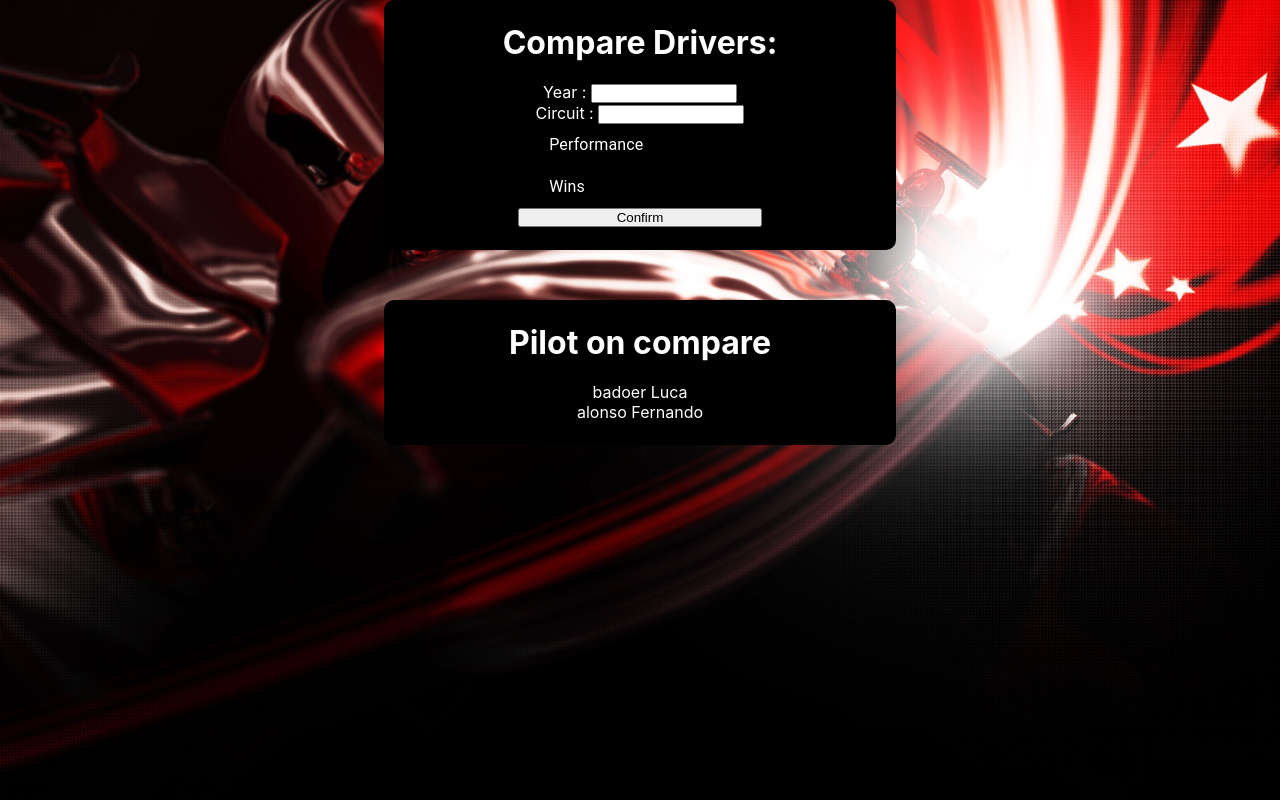
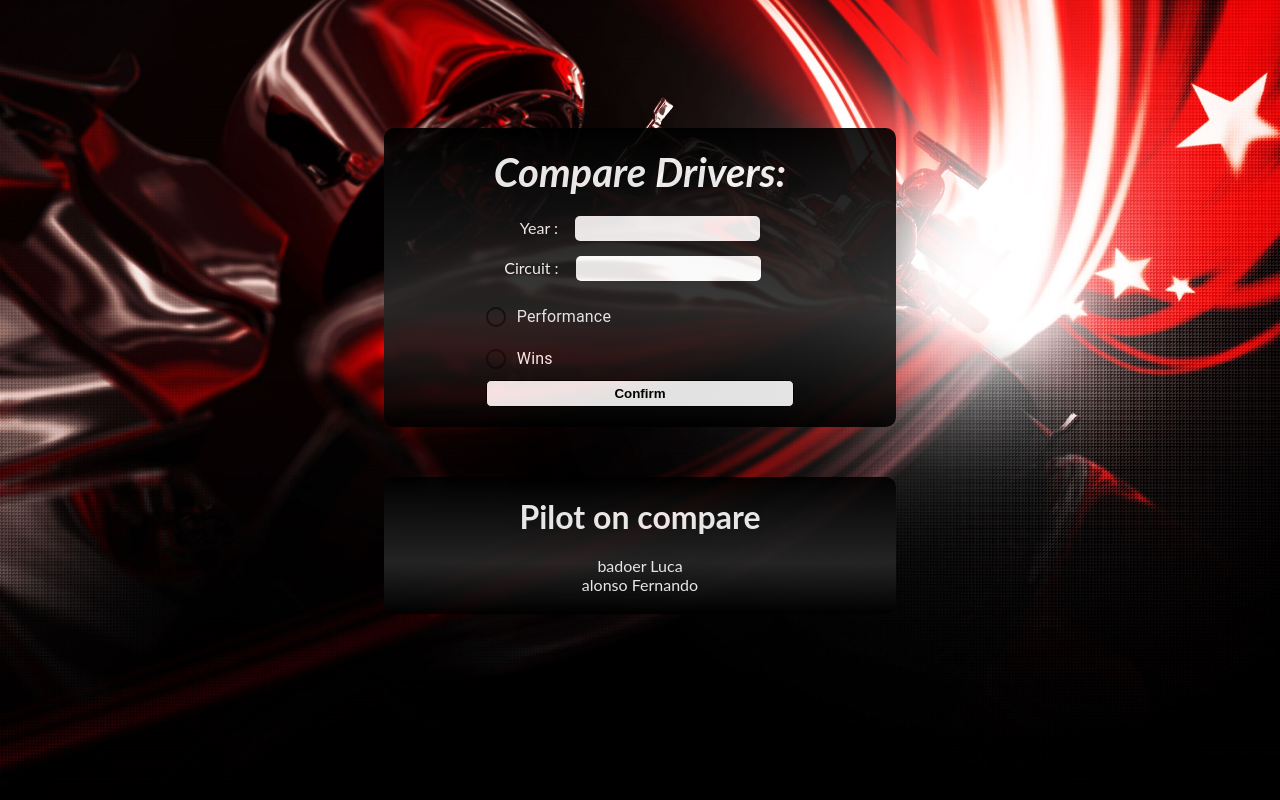
Before and after one commit to Naegon/FrontEndProject, a React (Create React App) app: page / in a window 1280 px wide. Built offline with nearby package versions, Linux system fonts and the light colour scheme.

Commit message:
design compare

```diff
--- a/src/component/Compare.js
+++ b/src/component/Compare.js
@@ -45,7 +45,7 @@ const Compare = ()=>{
 
            perf += parseInt(resultat.Results[0].position);
         }
-        perf = perf/item.length;
+        perf = parseInt(perf/item.length);
 
         for(const racer of content){
             if(racer.id === pilotName){
@@ -128,8 +128,8 @@ const Compare = ()=>{
         return <div>Erreur : {error.message}</div>;
     }  else {
         return (
-            <div className="c-container c-comparepage" id="comparepage">
-                <div id="compareDrivers">
+            <div className="c-container c-compare" id="compare">
+                <div className="c-compare__filterDriver">
                     <h1 id="compareDriversTitle">Compare Drivers:</h1>
                     <FormControl className="c-compare__form" component="fieldset">
                         <div>
@@ -137,14 +137,14 @@ const Compare = ()=>{
                             <input type="number" id="year" minLength="4" maxLength="4" value={year} onChange={handleChangeYear} />
                         </div>
                         <div>
-                            <label>Circuit : </label>
+                            <label id="circuitlabel">Circuit : </label>
                             <input type="text" id="circuit" value={circuit} onChange={handleChangeCircuit} />
                         </div>
                         <RadioGroup aria-label="gender" name="gender1" value={selectedOption} onChange={handleOptionChange}>
-                            <FormControlLabel value="performance" control={<Radio />} label="Performance" />
+                            <FormControlLabel id="radio_compare"  value="performance" control={<Radio />} label="Performance" />
                             <FormControlLabel value="Wins" control={<Radio />} label="Wins" />
                         </RadioGroup>
-                        <input type="button" value="Confirm" onClick={handleSubmit} />
+                        <input id="buttonConfirm" type="button" value="Confirm" onClick={handleSubmit} />
                     </FormControl>
                     <div className="c-compare__popup">
                         <div className={showPopup ? " Popup" : "Popup hidepopup"}>
--- a/src/css/compare.css
+++ b/src/css/compare.css
@@ -1,9 +1,29 @@
-.c-comparepage{
+.c-compare{
     position: relative;
     background-image: url("../ressources/images/BackgroundImage1.jpg");
     background-repeat: no-repeat;
     background-position: center;
     background-size: cover;
+    padding-top: 128px;
+    font-family: Lato;
+}
+
+.c-compare__filterDriver
+{
+    margin: auto;
+    width: 40%;
+    padding: 20px;
+    border-radius: 10px;
+    background: linear-gradient(180deg, #000000 0%, #272727 62.5%, #000000 100%);
+    opacity: 90%;
+    color: white;
+}
+
+#compareDriversTitle
+{
+    padding-bottom: 20px;
+    font-style: italic;
+    font-size: 2.5rem;
 }
 
 .c-compare__form {
@@ -11,58 +31,37 @@
     justify-content: center;
     padding-top: 40px;
 }
-.c-scoreboard-form h1 {
-    padding-right: 10px;
+
+.c-compare__form input[type="number"],input[type="text"] {
+    height: 25px;
+    width: 60%;
+    background-color: #FAFAFA;
+    border-radius: 5px;
+    border: none;
+    font-size: 1rem;
+    padding-left: 15px;
+    margin-bottom: 15px;
+}
+.c-compare__form input[type="number"]{
+    margin-left: 13px;
+}
+.c-compare__form input[type="text"]{
+    margin-right: 15px;
+}
+#circuitlabel{
+   padding-right: 13px;
+}
+#radio_compare{
+    color: #FAFAFA;
 }
 
-.form-searchBar input[type="number"] {
-    height: 50px;
-    width: 200px;
+#buttonConfirm{
     background-color: #FAFAFA;
-    border-radius: 16px;
-    border: none;
-    font-size: 1.25rem;
-    padding-left: 15px;
+    border: 1px solid black;
+    border-radius: 5px;
+    padding: 5px;
+    font-weight: bold;
 }
-
-#year
-{
-    width: 60%;
-}
-
-#circuit
-{
-    width: 60%;
-}
-
-
-
-
-#compareDrivers
-{
-    border-style: solid;
-    border-color: black;
-
-    display: block;
-    margin: auto;
-    width: 40%;
-    padding: 20px;
-
-    border-radius: 10px;
-
-    background-color: black;
-    color: white;
-}
-
-#compareDriversTitle
-{
-    padding-bottom: 20px;
-}
-
-
-
-
-
 
 .c-compare__popup{
     display: flex;
@@ -71,7 +70,7 @@
 .Popup{
     font-family: Roboto;
     position:fixed;
-    top:10%;
+    top:20%;
     background-color: #dedddd;
     padding: 100px;
     border-radius: 10px;
@@ -95,23 +94,15 @@
 }
 
 
-
-
-
-
 #PilotOnCompare
 {
-    border-style: solid;
-    border-color: black;
-
     display: block;
     margin: 50px auto;
     width: 40%;
     padding: 20px;
-
     border-radius: 10px;
-
-    background-color: black;
+    background: linear-gradient(180deg, #000000 0%, #272727 62.5%, #000000 100%);
+    opacity: 90%;
     color: white;
 }
 
```
